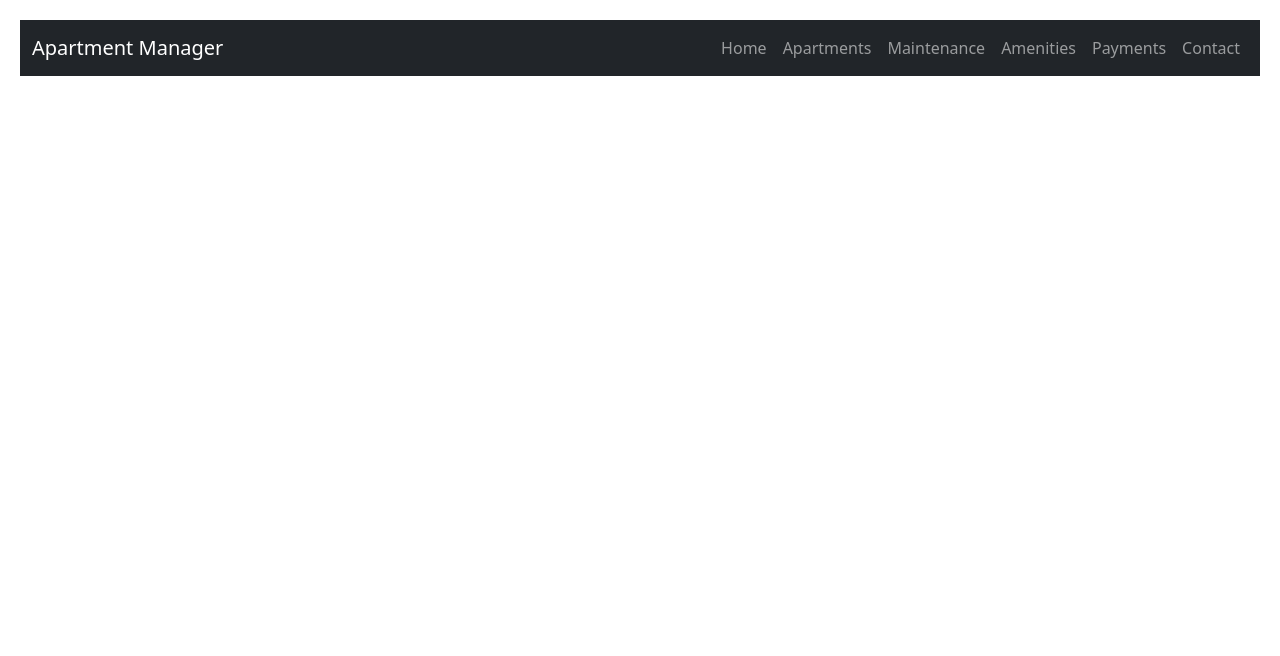
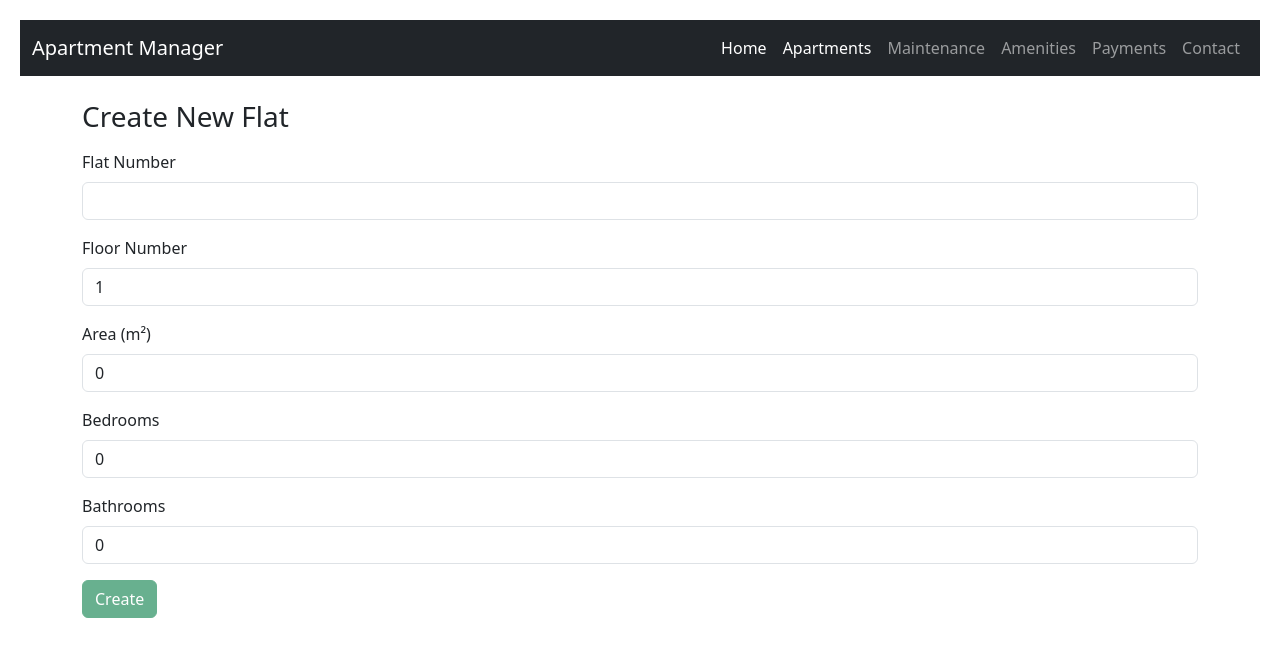
Before and after one commit to cemorta/apartmentmansys-angular, an Angular app: page /apartments/1/create-flat in a window 1280 px wide. Before the commit this address led to /. Shown: the top 656 px of the page. Built offline with nearby package versions, Linux system fonts and the light colour scheme.

Commit message:
Create Flat component, some route name changes, flat service, better apartment detail screen

```diff
--- a/src/app/apartment-detail/apartment-detail.component.html
+++ b/src/app/apartment-detail/apartment-detail.component.html
@@ -7,7 +7,6 @@
   </div>
 
   <ul class="list-group mb-4">
-    <li class="list-group-item"><strong>ID:</strong> {{ apartment.id }}</li>
     <li class="list-group-item"><strong>Building Name:</strong> {{ apartment.buildingName }}</li>
     <li class="list-group-item"><strong>Unit Number:</strong> {{ apartment.unitNumber }}</li>
     <li class="list-group-item"><strong>Floor:</strong> {{ apartment.floor }}</li>
@@ -32,6 +31,7 @@
           <th>Floor</th>
           <th>Area (m²)</th>
           <th>Status</th>
+          <th>Owner</th>
           <th>Actions</th>
         </tr>
         </thead>
@@ -41,9 +41,12 @@
           <td>{{ flat.floorNumber }}</td>
           <td>{{ flat.area }}</td>
           <td>
-              <span class="badge" [ngClass]="flat.owner ? 'bg-success' : 'bg-warning'">
-                {{ flat.owner ? 'Occupied' : 'Vacant' }}
+              <span class="badge" [ngClass]="flat.flatOccupants ? 'bg-success' : 'bg-warning'">
+                {{ flat.flatOccupants?.length == 0 ? 'Vacant' : 'Occupied' }}
               </span>
+          </td>
+          <td>
+            {{ flat.owner ? flat.owner.firstName + ' ' + flat.owner.lastName : 'None' }}
           </td>
           <td>
             <div class="btn-group btn-group-sm" role="group">
@@ -75,7 +78,7 @@
         <div class="floor-layout">
           <div *ngFor="let flat of getFlatsForFloor(floor)"
                class="flat-box"
-               [ngClass]="{'occupied': flat.owner, 'vacant': !flat.owner}"
+               [ngClass]="{'occupied': flat.flatOccupants, 'vacant': !(flat.flatOccupants)}"
                tabindex="0"
                (click)="selectedFlat = flat">
             <div class="flat-number">{{ flat.flatNumber }}</div>
@@ -105,10 +108,13 @@
         <p><strong>Floor:</strong> {{ selectedFlat.floorNumber }}</p>
         <p><strong>Area:</strong> {{ selectedFlat.area }}m²</p>
         <p><strong>Status:</strong>
-          <span class="badge" [ngClass]="selectedFlat.owner ? 'bg-success' : 'bg-warning'">
-            {{ selectedFlat.owner ? 'Occupied' : 'Vacant' }}
+          <span class="badge" [ngClass]="selectedFlat.flatOccupants ? 'bg-success' : 'bg-warning'">
+            {{ selectedFlat.flatOccupants?.length == 0 ? 'Vacant' : 'Occupied' }}
           </span>
         </p>
+        <p><strong>Owner:</strong> {{ selectedFlat.owner ? selectedFlat.owner.firstName + ' ' + selectedFlat.owner.lastName : 'None' }}</p>
+        <p><strong>Number of Bedrooms:</strong> {{ selectedFlat.numBedrooms }}</p>
+        <p><strong>Number of Bathrooms:</strong> {{ selectedFlat.numBathrooms }}</p>
       </div>
     </div>
   </div>
--- a/src/app/apartment-detail/apartment-detail.component.ts
+++ b/src/app/apartment-detail/apartment-detail.component.ts
@@ -1,5 +1,6 @@
 import {Component, OnInit} from '@angular/core';
 import {ActivatedRoute} from '@angular/router';
+import { Router } from '@angular/router';
 import {ApartmentService} from '../services/apartment.service';
 import {Apartment} from '../models/apartment.model';
 import {Flat} from '../models/flat.model';
@@ -52,9 +53,8 @@ export class ApartmentDetailComponent implements OnInit {
 
   // Action methods
   createNewFlat(): void {
-    // Navigate to flat creation page or open modal
-    console.log('Creating new flat');
-    // this.router.navigate(['flats/create'], { queryParams: { apartmentId: this.apartment.id } });
+    // Navigate to flat creation page
+    this.router.navigate([`/apartments/${this.apartmentId}/create-flat`]);
   }
 
   viewFlatDetails(flatId: number): void {
@@ -76,6 +76,7 @@ export class ApartmentDetailComponent implements OnInit {
 
   constructor(
     private route: ActivatedRoute,
+    private router: Router,
     private apartmentService: ApartmentService
   ) {}
 
--- a/src/app/apartment-list/apartment-list.component.html
+++ b/src/app/apartment-list/apartment-list.component.html
@@ -1,7 +1,7 @@
 <div class="container mt-4">
   <div class="d-flex justify-content-between align-items-center mt-4">
     <h3>Apartment List</h3>
-    <a routerLink="/apartments/create" class="btn btn-success">
+    <a routerLink="/apartment/create" class="btn btn-success">
       <i class="bi bi-plus-lg"></i> Add Apartment
     </a>
   </div>
--- a/src/app/apartment-list/apartment-list.component.ts
+++ b/src/app/apartment-list/apartment-list.component.ts
@@ -16,7 +16,7 @@ export class ApartmentListComponent implements OnInit {
   constructor(private apartmentService: ApartmentService, private router: Router) { }
 
   viewDetails(id: number) {
-    this.router.navigate(['/view-apartment', id]);
+    this.router.navigate(['/apartments', id]);
   }
 
   deleteApartment(id: number): void {
--- a/src/app/app-routing.module.ts
+++ b/src/app/app-routing.module.ts
@@ -5,13 +5,15 @@ import {FlatUserComponent} from './flat-user/flat-user.component';
 import {ApartmentListComponent} from './apartment-list/apartment-list.component';
 import {ApartmentDetailComponent} from './apartment-detail/apartment-detail.component';
 import {ApartmentCreateComponent} from './apartment-create/apartment-create.component';
+import {CreateFlatComponent} from './components/create-flat/create-flat.component';
 
 const routes: Routes = [
   { path: '', component: FlatFormComponent },
   // { path: "browse-flats", component: FlatFormComponent}
   { path: 'apartments', component: ApartmentListComponent },
-  { path: 'view-apartment/:id', component: ApartmentDetailComponent },
-  { path: 'apartments/create', component: ApartmentCreateComponent },
+  { path: 'apartments/:id', component: ApartmentDetailComponent },
+  { path: 'apartment/create', component: ApartmentCreateComponent },
+  { path: 'apartments/:id/create-flat', component: CreateFlatComponent },
 ];
 
 @NgModule({
--- a/src/app/app.module.ts
+++ b/src/app/app.module.ts
@@ -10,6 +10,7 @@ import { FormsModule } from '@angular/forms';
 import { ApartmentListComponent } from './apartment-list/apartment-list.component';
 import { ApartmentDetailComponent } from './apartment-detail/apartment-detail.component';
 import { ApartmentCreateComponent } from './apartment-create/apartment-create.component';
+import { CreateFlatComponent } from './components/create-flat/create-flat.component';
 
 @NgModule({
   declarations: [
@@ -18,7 +19,8 @@ import { ApartmentCreateComponent } from './apartment-create/apartment-create.co
     FlatFormComponent,
     ApartmentListComponent,
     ApartmentDetailComponent,
-    ApartmentCreateComponent
+    ApartmentCreateComponent,
+    CreateFlatComponent
   ],
   imports: [
     BrowserModule,
--- /dev/null
+++ b/src/app/components/create-flat/create-flat.component.html
@@ -0,0 +1,94 @@
+<div class="container mt-4">
+  <h3>Create New Flat</h3>
+
+  <form (ngSubmit)="onSubmit()" #flatForm="ngForm" class="mt-3" *ngIf="!isSubmitted; else successTemplate">
+    <div class="mb-3">
+      <label class="form-label">Flat Number</label>
+      <input type="text" class="form-control"
+             [(ngModel)]="flat.flatNumber"
+             name="flatNumber"
+             required
+             #flatNumber="ngModel">
+      <div *ngIf="flatNumber.invalid && flatNumber.touched" class="text-danger mt-1">
+        Flat number is required.
+      </div>
+    </div>
+
+    <div class="mb-3">
+      <label class="form-label">Floor Number</label>
+      <input type="number" class="form-control"
+             [(ngModel)]="flat.floorNumber"
+             name="floorNumber"
+             required
+             #floorNumber="ngModel">
+      <div *ngIf="floorNumber.invalid && floorNumber.touched" class="text-danger mt-1">
+        Floor number is required.
+      </div>
+    </div>
+
+    <div class="mb-3">
+      <label class="form-label">Area (m²)</label>
+      <input type="number" class="form-control"
+             [(ngModel)]="flat.area"
+             name="area"
+             required
+             #area="ngModel"
+             min="1">
+      <div *ngIf="area.invalid && area.touched" class="text-danger mt-1">
+        <ng-container *ngIf="area.errors?.['required']">Area is required.</ng-container>
+        <ng-container *ngIf="area.errors?.['min']">Area must be at least 1m².</ng-container>
+      </div>
+    </div>
+
+    <div class="mb-3">
+      <label class="form-label">Bedrooms</label>
+      <input type="number" class="form-control"
+             [(ngModel)]="flat.numBedrooms"
+             name="numBedrooms"
+             required
+             #numBedrooms="ngModel"
+             min="0">
+      <div *ngIf="numBedrooms.invalid && numBedrooms.touched" class="text-danger mt-1">
+        <ng-container *ngIf="numBedrooms.errors?.['required']">Number of bedrooms is required.</ng-container>
+      </div>
+    </div>
+
+    <div class="mb-3">
+      <label class="form-label">Bathrooms</label>
+      <input type="number" class="form-control"
+             [(ngModel)]="flat.numBathrooms"
+             name="numBathrooms"
+             required
+             #numBathrooms="ngModel"
+             min="0">
+      <div *ngIf="numBathrooms.invalid && numBathrooms.touched" class="text-danger mt-1">
+        <ng-container *ngIf="numBathrooms.errors?.['required']">Number of bathrooms is required.</ng-container>
+      </div>
+    </div>
+
+    <!-- Owner selection using owner user list -->
+    <!--
+    <div class="mb-3">
+      <label class="form-label">Owner (User ID)</label>
+      <input type="number" class="form-control"
+             [(ngModel)]="flat.ownerUserId"
+             name="ownerUserId">
+    </div>
+    -->
+
+    <button type="submit" class="btn btn-success" [disabled]="flatForm.invalid">Create</button>
+
+    <div *ngIf="errorMessage" class="alert alert-danger mt-3">
+      {{ errorMessage }}
+    </div>
+  </form>
+
+  <!-- Success Template -->
+  <ng-template #successTemplate>
+    <div class="alert alert-success">
+      Flat successfully created!
+      <br>
+      <a routerLink="/apartments/{{ flat.apartmentId }}" class="btn btn-sm btn-outline-success mt-3">Back to Apartment</a>
+    </div>
+  </ng-template>
+</div>
--- /dev/null
+++ b/src/app/components/create-flat/create-flat.component.ts
@@ -0,0 +1,52 @@
+import {Component} from '@angular/core';
+import {Flat} from '../../models/flat.model'; // adjust the path
+import {FlatService} from '../../services/flat.service';
+import {ActivatedRoute} from '@angular/router';
+
+@Component({
+  selector: 'app-create-flat',
+  standalone: false,
+  templateUrl: './create-flat.component.html',
+  styleUrl: './create-flat.component.css'
+})
+
+export class CreateFlatComponent {
+  flat: Flat = {
+    id: -1,
+    apartment: null,
+    owner: null,
+    createdAt: '',
+    flatNumber: '',
+    floorNumber: 1,
+    area: 0,
+    numBedrooms: 0,
+    numBathrooms: 0,
+    apartmentId: 0 // you can add this to your DTO if needed
+  };
+
+  isSubmitted = false;
+  errorMessage = '';
+
+  constructor(
+    private flatService: FlatService,
+    private route: ActivatedRoute
+  ) {}
+
+  ngOnInit(): void {
+    // fetch apartment info if needed
+    this.flat.apartmentId = Number(this.route.snapshot.paramMap.get('id'));
+    // You might already have the apartment from parent or route resolver
+  }
+
+  onSubmit() {
+    this.flatService.createFlat(this.flat).subscribe({
+      next: () => {
+        this.isSubmitted = true;
+        this.errorMessage = '';
+      },
+      error: (err: any) => {
+        this.errorMessage = 'Failed to create flat. Please try again.';
+      }
+    });
+  }
+}
--- /dev/null
+++ b/src/app/services/flat.service.ts
@@ -0,0 +1,17 @@
+import { Injectable } from '@angular/core';
+import {HttpClient} from '@angular/common/http';
+import {Flat} from '../models/flat.model';
+import {Observable} from 'rxjs';
+
+@Injectable({
+  providedIn: 'root'
+})
+export class FlatService {
+  private apiUrl = 'http://localhost:8081/api/flats';
+
+  constructor(private http: HttpClient) {}
+
+  createFlat(flat: Flat): Observable<Flat> {
+    return this.http.post<Flat>(`${this.apiUrl}/create`, flat);
+  }
+}
```
Also changed, not shown: src/app/models/flat-occupant.model.ts (added, +13 -0 lines), src/app/models/flat.model.ts (+5 -2 lines), src/app/components/create-flat/create-flat.component.css (added).
